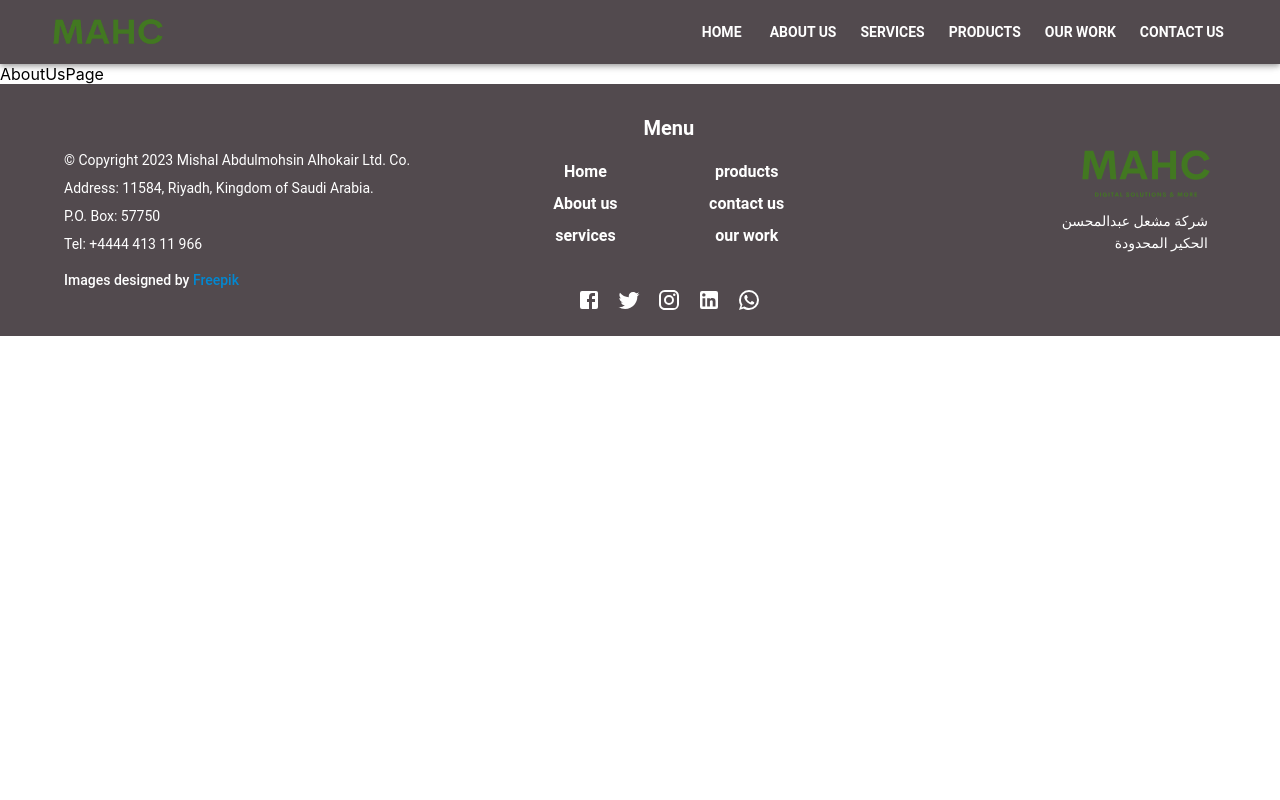
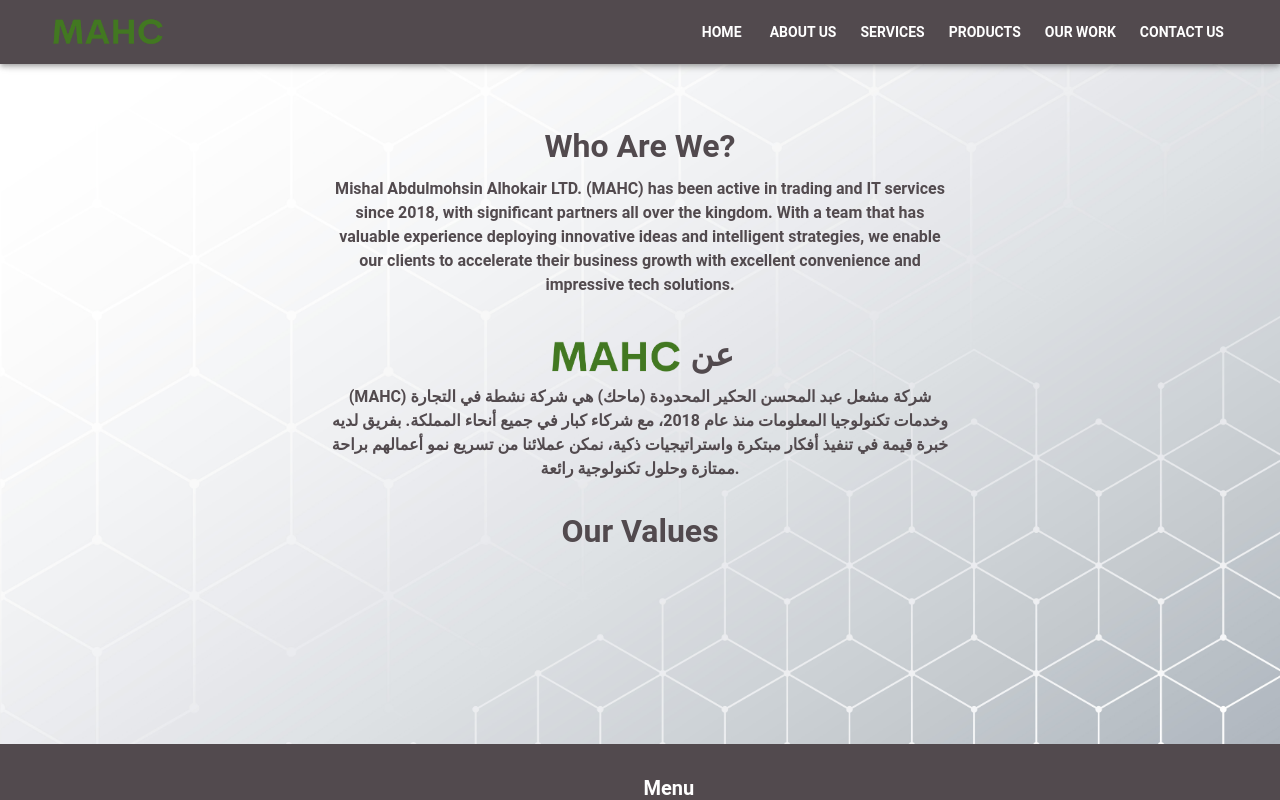
Before and after one commit to yousefo1995/MACH, a React (Create React App) app: page /aboutUs in a window 1280 px wide. Shown: the top 800 px of the page. Built offline with nearby package versions, Linux system fonts and the light colour scheme.

Commit message:
About Us Page simple design

```diff
--- a/src/Pages/AboutUsPage.js
+++ b/src/Pages/AboutUsPage.js
@@ -1,7 +1,117 @@
-import React from "react";
+import React, { useEffect } from "react";
+import { Typography, Container, Stack } from "@mui/material";
+import logo from "../Components/images/LogoCropped.png";
+import aboutUsBackround from "../Components/images/aboutUsBackground.jpg";
+// import OurValues from "../Components/AboutUsPageComponents/OurValues";
 
 const AboutUsPage = () => {
-  return <div>AboutUsPage</div>;
+  useEffect(() => {
+    window.scrollTo(0, 0);
+  }, []);
+
+  return (
+    <Stack
+      sx={{
+        backgroundImage: `url(${aboutUsBackround})`,
+        backgroundSize: "cover",
+        minHeight: "85vh",
+      }}
+    >
+      <Container
+      // sx={{
+      //   width: "100%",
+      //   alignItems: "center",
+      // }}
+      >
+        <Stack
+          color="primary.main"
+          alignItems="center"
+          px={{ xs: 4, md: 22 }}
+          my={8}
+        >
+          {/* <Paper elevation={3}> */}
+          {/* <img src={logo} alt="Company logo" style={{ width: "200px" }} /> */}
+          <Typography variant="h1" gutterBottom>
+            Who Are We?
+          </Typography>
+          <Typography variant="body1" align="center">
+            Mishal Abdulmohsin Alhokair LTD. (MAHC) has been active in trading
+            and IT services since 2018, with significant partners all over the
+            kingdom. With a team that has valuable experience deploying
+            innovative ideas and intelligent strategies, we enable our clients
+            to accelerate their business growth with excellent convenience and
+            impressive tech solutions.
+          </Typography>
+          <Stack flexDirection="row" mt={4} alignItems="center">
+            <img src={logo} alt="Company logo" style={{ width: "140px" }} />
+            <Typography variant="h1" gutterBottom pt={1} ml={0.5}>
+              عن{" "}
+            </Typography>
+          </Stack>
+          <Typography variant="body1" align="center">
+            (MAHC) شركة مشعل عبد المحسن الحكير المحدودة (ماحك) هي شركة نشطة في
+            التجارة وخدمات تكنولوجيا المعلومات منذ عام 2018، مع شركاء كبار في
+            جميع أنحاء المملكة. بفريق لديه خبرة قيمة في تنفيذ أفكار مبتكرة
+            واستراتيجيات ذكية، نمكن عملائنا من تسريع نمو أعمالهم براحة ممتازة
+            وحلول تكنولوجية رائعة.
+          </Typography>
+          {/* </Paper> */}
+
+          <Stack mt={4}>
+            <Typography variant="h1" gutterBottom>
+              Our Values
+            </Typography>
+          </Stack>
+        </Stack>
+      </Container>
+
+      {/* <OurValues /> */}
+    </Stack>
+
+    /*
+    // bushra design
+    <Stack flexDirection="row">
+      <Stack
+        width="40%"
+        bgcolor="#CCCCCC"
+        alignItems="center"
+        // height="400px"
+      >
+        <Typography
+          fontSize="42px"
+          color="primary"
+          fontWeight="700"
+          gutterBottom
+        >
+          Who Are We?{" "}
+        </Typography>
+        <Paper elevation={11} sx={{ width: "80%" }}>
+          <Typography variant="body1" padding={1}>
+            Mishal Abdulmohsin Alhokair LTD. (MAHC) has been active in trading
+            and IT services since 2018, with significant partners all over the
+            kingdom. With a team that has valuable experience deploying
+            innovative ideas and intelligent strategies, we enable our clients
+            to accelerate their business growth with excellent convenience and
+            impressive tech solu
+          </Typography>
+        </Paper>
+      </Stack>
+      <Stack width="60%">
+        <img
+          src={aboutUsImage}
+          alt=""
+          style={{
+            width: "100%",
+            // maxHeight: "460px",
+            height: "500px",
+            objectFit: "cover",
+            objectPosition: "center",
+          }}
+        />
+      </Stack>
+    </Stack>
+    */
+  );
 };
 
 export default AboutUsPage;
```
Also changed, not shown: src/Components/images/aboutUsBackground.jpg (added).
